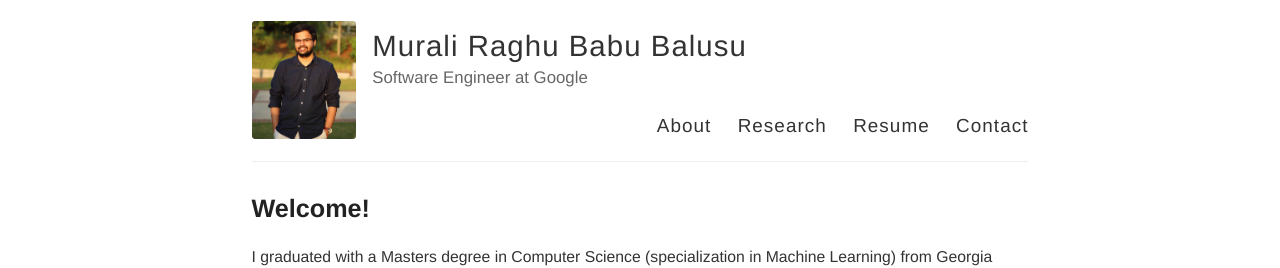
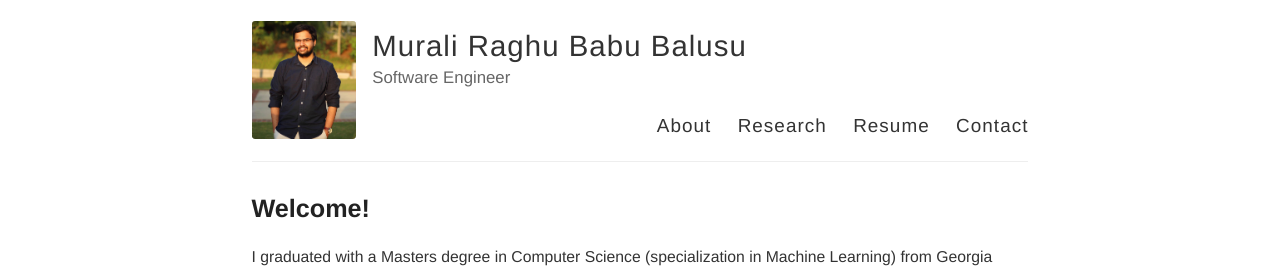
Before and after one commit to bmurali1994/bmurali1994.github.io, a Jekyll site: the page built from index.md, in a window 1280 px wide. Shown: the top 268 px of the page. Built offline with Jekyll 4.4.1, drawn with Linux system fonts in a browser that asks for light colours.

Commit message:
updated description

```diff
--- a/_config.yml
+++ b/_config.yml
@@ -6,7 +6,7 @@
 name: Murali Raghu Babu Balusu
 
 # Short bio or description (displayed in the header)
-description: Software Engineer at Google
+description: Software Engineer
 
 # URL of your avatar or profile pic (you could use your GitHub profile pic)
 avatar: /docs/pictures/murali_gatech2.jpg
```
